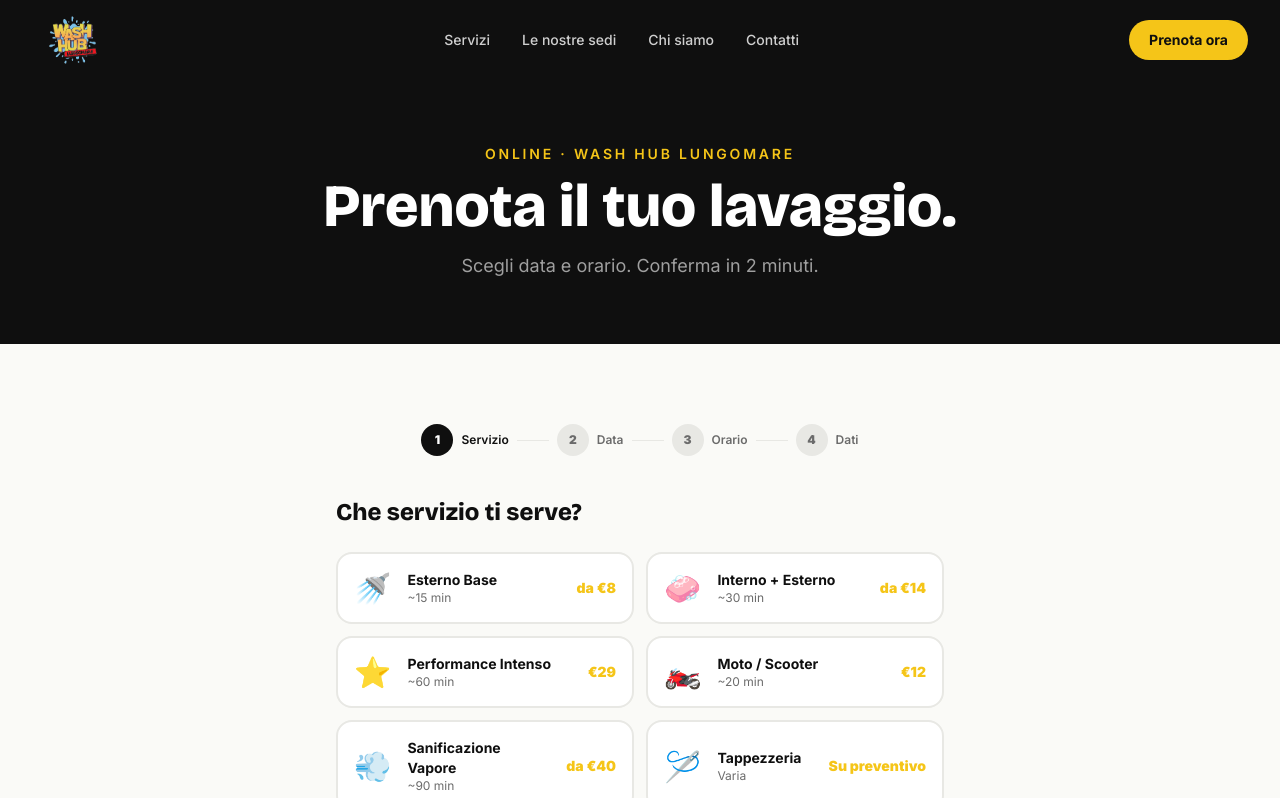
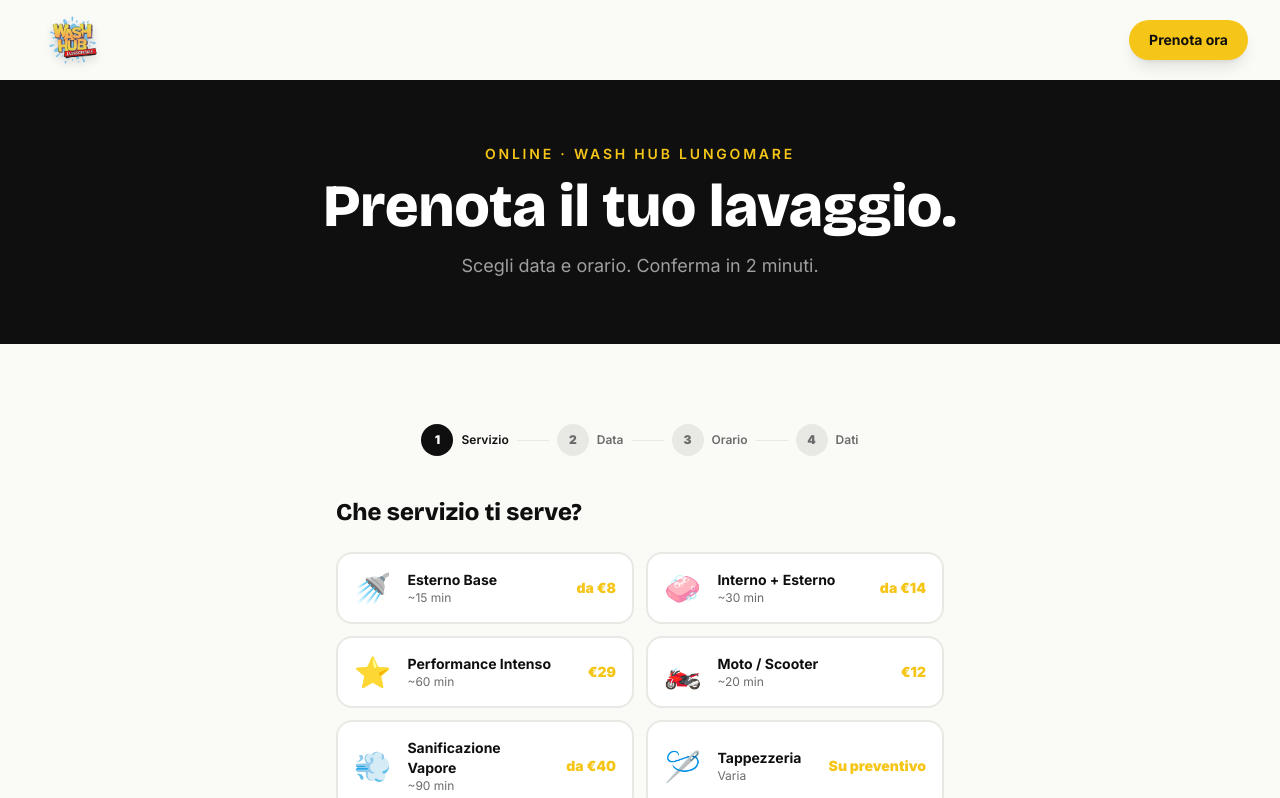
Before and after one commit to washhubct/wash-hub-site, a Next.js app: page /prenota in a window 1280 px wide. Shown: the top 798 px of the page. Built offline with nearby package versions, Linux system fonts and the light colour scheme.

Commit message:
feat(header): floating pill navbar — niente barra fissa
Co-Authored-By: Claude Sonnet 4.6 <noreply@anthropic.com>

```diff
--- a/src/components/layout/Header.tsx
+++ b/src/components/layout/Header.tsx
@@ -12,7 +12,6 @@ const NAV = [
   { label: 'Contatti', href: '/contatti' },
 ]
 
-// basePath iniettato a build-time dall'env (GitHub Actions lo setta su /wash-hub-site)
 const BASE = process.env.NEXT_PUBLIC_BASE_PATH || ''
 
 export function Header() {
@@ -20,79 +19,118 @@ export function Header() {
   const [open, setOpen] = useState(false)
 
   useEffect(() => {
-    const fn = () => setScrolled(window.scrollY > 40)
+    const fn = () => setScrolled(window.scrollY > 80)
     fn()
     window.addEventListener('scroll', fn, { passive: true })
     return () => window.removeEventListener('scroll', fn)
   }, [])
 
   return (
-    <header className={cn(
-      'fixed top-0 left-0 right-0 z-50 transition-all duration-300',
-      scrolled
-        ? 'bg-[#0F0F0F] shadow-[0_1px_0_rgba(255,255,255,0.06)]'
-        : 'bg-[#0F0F0F]'
-    )}>
+    <>
+      {/* Top bar — sempre visibile, trasparente, nessuna barra */}
+      <div className="fixed top-0 left-0 right-0 z-50 pointer-events-none">
         <div className="max-w-7xl mx-auto px-5 md:px-8 h-16 md:h-20 flex items-center justify-between">
-        {/* Logo */}
-        <Link href="/" aria-label="WASH HUB — Home" className="flex items-center">
+          <Link href="/" aria-label="WASH HUB" className="pointer-events-auto">
             {/* eslint-disable-next-line @next/next/no-img-element */}
-          <img
-            src={`${BASE}/brand/logo-transparent.png`}
-            alt="WASH HUB"
-            className="h-14 md:h-16 w-auto"
-          />
+            <img src={`${BASE}/brand/logo-transparent.png`} alt="WASH HUB"
+              className="h-14 md:h-16 w-auto drop-shadow-lg" />
+          </Link>
+          <Link href="/prenota"
+            className="pointer-events-auto hidden md:flex items-center px-5 py-2.5 rounded-full bg-[#F5C518] text-[#0F0F0F] text-sm font-bold hover:bg-[#E0B210] transition-colors shadow-lg">
+            Prenota ora
+          </Link>
+          {/* Mobile burger — solo quando non scrollato */}
+          {!scrolled && (
+            <button onClick={() => setOpen(!open)}
+              className="pointer-events-auto md:hidden flex flex-col gap-1.5 p-2 text-white drop-shadow-lg"
+              aria-label="Menu">
+              <span className={cn('block w-5 h-0.5 bg-current transition-all duration-200', open && 'rotate-45 translate-y-2')} />
+              <span className={cn('block w-5 h-0.5 bg-current transition-all duration-200', open && 'opacity-0')} />
+              <span className={cn('block w-5 h-0.5 bg-current transition-all duration-200', open && '-rotate-45 -translate-y-2')} />
+            </button>
+          )}
+        </div>
+      </div>
+
+      {/* Floating pill — appare allo scroll */}
+      <AnimatePresence>
+        {scrolled && (
+          <motion.div
+            initial={{ opacity: 0, y: -20, scale: 0.95 }}
+            animate={{ opacity: 1, y: 0, scale: 1 }}
+            exit={{ opacity: 0, y: -20, scale: 0.95 }}
+            transition={{ type: 'spring', damping: 20, stiffness: 300 }}
+            className="fixed top-4 left-0 right-0 z-50 flex justify-center px-4">
+            <div className="flex items-center gap-1 px-3 py-2 rounded-full bg-[#0F0F0F]/90 backdrop-blur-xl border border-white/10 shadow-[0_8px_32px_rgba(0,0,0,0.4)]">
+              {/* Logo mini */}
+              <Link href="/" aria-label="WASH HUB" className="mr-2">
+                {/* eslint-disable-next-line @next/next/no-img-element */}
+                <img src={`${BASE}/brand/logo-transparent.png`} alt="WASH HUB"
+                  className="h-7 w-auto" />
               </Link>
 
-        {/* Desktop Nav */}
-        <nav className="hidden md:flex items-center gap-8">
+              {/* Nav links — desktop */}
+              <nav className="hidden md:flex items-center">
                 {NAV.map(({ label, href }) => (
                   <Link key={href} href={href}
-              className="text-sm font-medium text-white/80 hover:text-white transition-colors">
+                    className="px-3 py-1.5 text-sm font-medium text-white/70 hover:text-white rounded-full hover:bg-white/5 transition-all">
                     {label}
                   </Link>
                 ))}
               </nav>
 
-        {/* CTA + Burger */}
-        <div className="flex items-center gap-3">
+              {/* CTA */}
               <Link href="/prenota"
-            className="hidden md:flex items-center px-5 py-2.5 rounded-full bg-[#F5C518] text-[#0F0F0F] text-sm font-bold hover:bg-[#E0B210] transition-colors">
-            Prenota ora
+                className="ml-2 px-4 py-1.5 rounded-full bg-[#F5C518] text-[#0F0F0F] text-sm font-bold hover:bg-[#E0B210] transition-colors">
+                Prenota
               </Link>
+
+              {/* Mobile burger dentro la pill */}
               <button onClick={() => setOpen(!open)}
-            className="md:hidden flex flex-col gap-1.5 p-2 text-white"
+                className="md:hidden flex flex-col gap-1 p-1.5 text-white ml-1"
                 aria-label="Menu">
-            <span className={cn('block w-5 h-0.5 bg-current transition-all duration-200', open && 'rotate-45 translate-y-2')} />
-            <span className={cn('block w-5 h-0.5 bg-current transition-all duration-200', open && 'opacity-0')} />
-            <span className={cn('block w-5 h-0.5 bg-current transition-all duration-200', open && '-rotate-45 -translate-y-2')} />
+                <span className={cn('block w-4 h-0.5 bg-current transition-all duration-200', open && 'rotate-45 translate-y-1.5')} />
+                <span className={cn('block w-4 h-0.5 bg-current transition-all duration-200', open && 'opacity-0')} />
+                <span className={cn('block w-4 h-0.5 bg-current transition-all duration-200', open && '-rotate-45 -translate-y-1.5')} />
               </button>
             </div>
-      </div>
+          </motion.div>
+        )}
+      </AnimatePresence>
 
-      {/* Mobile Menu */}
+      {/* Mobile full menu overlay */}
       <AnimatePresence>
         {open && (
           <motion.div
-            initial={{ opacity: 0, height: 0 }}
-            animate={{ opacity: 1, height: 'auto' }}
-            exit={{ opacity: 0, height: 0 }}
-            className="md:hidden bg-[#0F0F0F] border-t border-white/10 overflow-hidden">
-            <nav className="flex flex-col px-5 py-4 gap-1">
-              {NAV.map(({ label, href }) => (
-                <Link key={href} href={href} onClick={() => setOpen(false)}
-                  className="py-3 text-white/80 font-medium border-b border-white/10 last:border-0">
+            initial={{ opacity: 0, backdropFilter: 'blur(0px)' }}
+            animate={{ opacity: 1 }}
+            exit={{ opacity: 0 }}
+            className="fixed inset-0 z-40 bg-[#0F0F0F]/95 backdrop-blur-xl flex flex-col items-center justify-center gap-2 md:hidden">
+            <button onClick={() => setOpen(false)}
+              className="absolute top-6 right-6 text-white/60 hover:text-white p-2">
+              ✕
+            </button>
+            {NAV.map(({ label, href }, i) => (
+              <motion.div key={href}
+                initial={{ opacity: 0, y: 20 }}
+                animate={{ opacity: 1, y: 0 }}
+                transition={{ delay: i * 0.07 }}>
+                <Link href={href} onClick={() => setOpen(false)}
+                  className="block text-3xl font-black text-white hover:text-[#F5C518] transition-colors py-3 text-center"
+                  style={{ fontFamily: 'var(--font-bricolage), system-ui' }}>
                   {label}
                 </Link>
+              </motion.div>
             ))}
+            <motion.div initial={{ opacity: 0, y: 20 }} animate={{ opacity: 1, y: 0 }} transition={{ delay: 0.3 }}>
               <Link href="/prenota" onClick={() => setOpen(false)}
-                className="mt-4 flex items-center justify-center px-5 py-3 rounded-full bg-[#F5C518] text-[#0F0F0F] font-bold">
+                className="mt-6 flex items-center justify-center px-8 py-4 rounded-full bg-[#F5C518] text-[#0F0F0F] font-bold text-lg">
                 Prenota ora →
               </Link>
-            </nav>
+            </motion.div>
           </motion.div>
         )}
       </AnimatePresence>
-    </header>
+    </>
   )
 }
```
Lines whose indentation alone changed are shown as unchanged.
